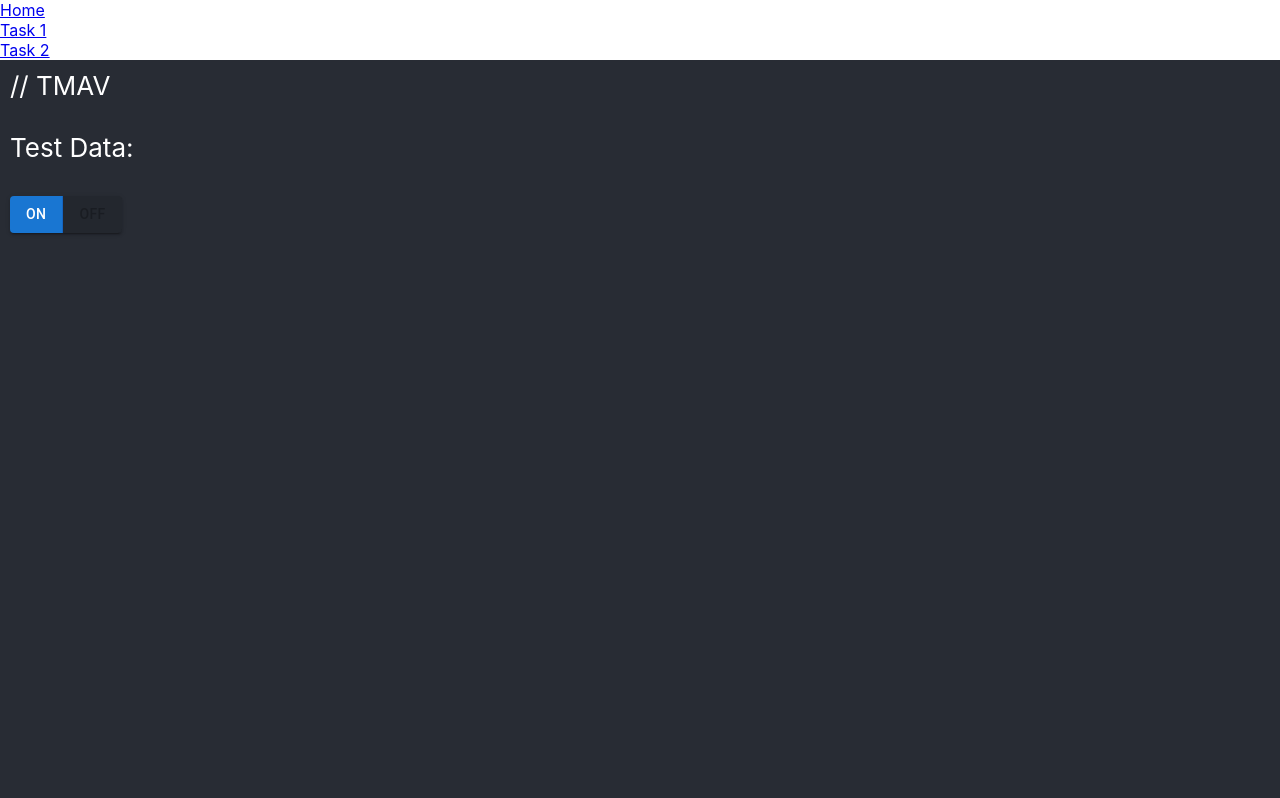
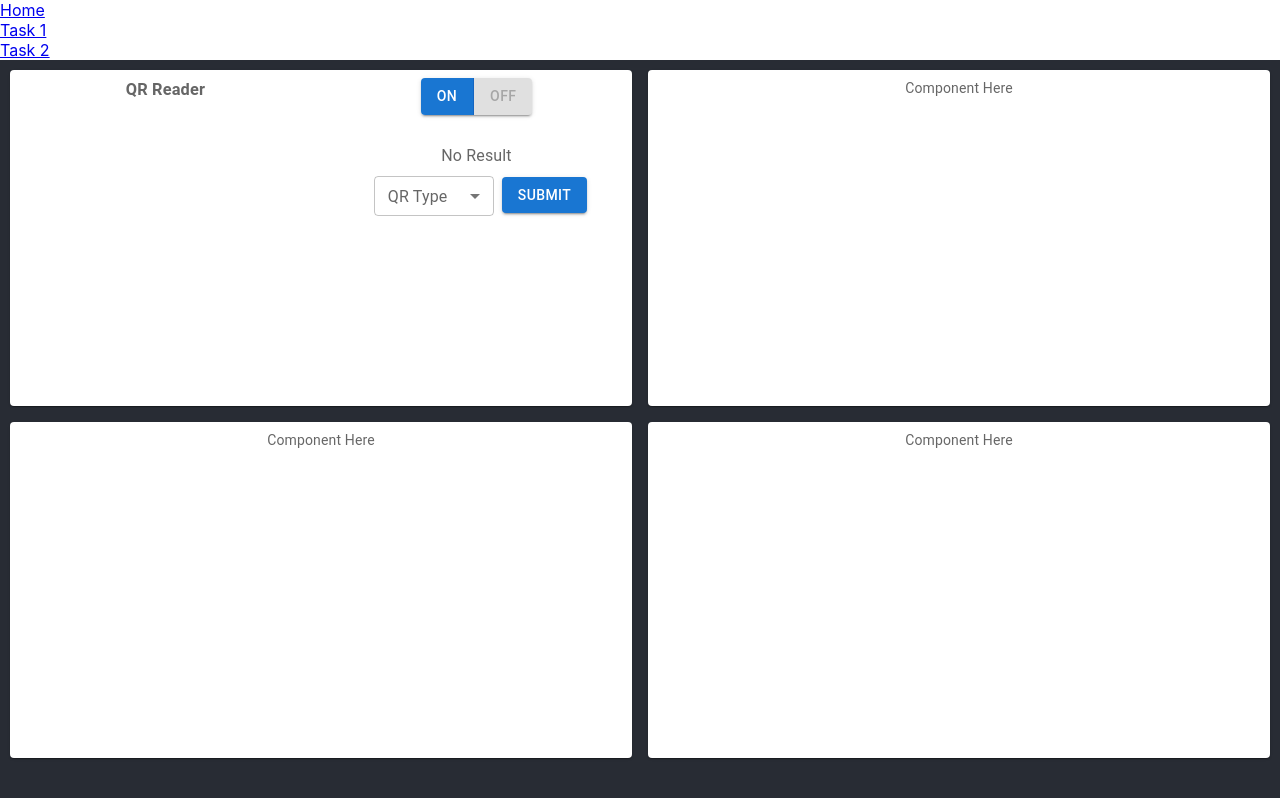
Before and after one commit to TMet-Aerial-Vehicles/Control-Systems-2023, a React app in the folder client/: page / in a window 1280 px wide. Built offline with nearby package versions, Linux system fonts and the light colour scheme; no server answers.

Commit message:
added grid layout and qr type specfifcation

```diff
--- a/client/src/components/Home/Home.js
+++ b/client/src/components/Home/Home.js
@@ -2,6 +2,10 @@ import './Home.css';
 import React, {useEffect, useState} from "react";
 import axios from "axios";
 import VideoReader from "../VideoReader/VideoReader";
+import { styled } from '@mui/material/styles';
+import Paper from '@mui/material/Paper';
+import Grid from '@mui/material/Unstable_Grid2';
+import Box from '@mui/material/Box';
 
 function Home() {
     const [test, setTest] = useState("");
@@ -14,18 +18,35 @@ function Home() {
         })
     }, []);
 
+    const Item = styled(Paper)(({ theme }) => ({
+        backgroundColor: theme.palette.mode === 'dark' ? '#1A2027' : '#fff',
+        ...theme.typography.body2,
+        padding: theme.spacing(1),
+        textAlign: 'center',
+        color: theme.palette.text.secondary,
+        minHeight: '40vh'
+      }));
+
     return (
-        <div className="Home">
-            <header className='app-header'>
-                // TMAV
-            </header>
-            <br/>
-            <p>
-               Test Data: {test}
-            </p>
-            <br/>
-            <VideoReader/>
-        </div>
+        <Box sx={{ flexGrow: 1 }} className="Home">
+            <Grid container spacing={2}>
+                <Grid xs={6}>
+                    <Item>
+                        {/* Component QR Reader */}
+                        <VideoReader/>
+                    </Item>
+                </Grid>
+                <Grid xs={6}>
+                    <Item>Component Here</Item>
+                </Grid>
+                <Grid xs={6}>
+                    <Item>Component Here</Item>
+                </Grid>
+                <Grid xs={6}>
+                    <Item>Component Here</Item>
+                </Grid>
+            </Grid>
+        </Box>
     );
 }
 
--- a/client/src/components/VideoReader/VideoReader.css
+++ b/client/src/components/VideoReader/VideoReader.css
@@ -1,13 +1,8 @@
-.qr-controls {
-    display: block;
-}
-
 .qr-reader {
-    display: inline-block;
-    width: 30%;
+    margin-top: -2vh;
 }
 
 .reader-text {
     font-size: medium;
-    margin-top: -50px;
+    margin-top: 5%;
 }
--- a/client/src/components/VideoReader/VideoReader.js
+++ b/client/src/components/VideoReader/VideoReader.js
@@ -2,6 +2,13 @@ import React, { useState } from 'react'
 import { QrReader } from 'react-qr-reader'
 import Button from '@mui/material/Button';
 import ButtonGroup from '@mui/material/ButtonGroup';
+import Grid from '@mui/material/Unstable_Grid2';
+import Box from '@mui/material/Box';
+import InputLabel from '@mui/material/InputLabel';
+import MenuItem from '@mui/material/MenuItem';
+import FormControl from '@mui/material/FormControl';
+import Select from '@mui/material/Select';
+
 import "./VideoReader.css"
 
 function Camera(props) {
@@ -25,8 +32,33 @@ function Camera(props) {
                 }}
                 className="qr-reader"
             />
-            <p className='reader-text'>{props.qrRaw}</p>
         </>
+    )
+}
+
+function SubmitQR() {
+    const [qrType, setQrType] = useState("")
+    const handleChange = (event) => {
+        setQrType(event.target.value)
+    }
+
+    return (
+        <Box>
+            <FormControl sx={{ m: 1, minWidth: 120 }} size="small">
+                <InputLabel>QR Type</InputLabel>
+                    <Select
+                        value={qrType}
+                        label="QR Type"
+                        autoWidth
+                        onChange={handleChange}
+                    >
+                        <MenuItem value={1}>One</MenuItem>
+                        <MenuItem value={2}>Two</MenuItem>
+                        <MenuItem value={3}>Three</MenuItem>
+                    </Select>
+            </FormControl>
+            <Button sx={{marginTop: '3%'}} variant='contained'>Submit</Button>
+        </Box>
     )
 }
 
@@ -35,14 +67,26 @@ function VideoReader() {
     const [camera, setCamera] = useState(false)
 
     return (
-        <>
-            <ButtonGroup className='qr-controls' variant='contained' aria-label='outlined primary button group'>
-                <Button disabled={camera === true} onClick={() => {setCamera(true)}}>ON</Button>
-                <Button disabled={camera === false} onClick={() => {setCamera(false)}}>OFF</Button>
-            </ButtonGroup>
-            <br/>
-            <Camera camera={camera} setQrRaw={setQrRaw} qrRaw={qrRaw}/>
-        </>
+        <Box sx={{ flexGrow: 1 }}>
+            <Grid container spacing={2}>
+            <Grid xs={6}>
+                    <h3>QR Reader</h3>
+                </Grid>
+                <Grid xs={6}>
+                    <ButtonGroup className='qr-controls' variant='contained' aria-label='outlined primary button group'>
+                     <Button disabled={camera === true} onClick={() => {setCamera(true)}}>ON</Button>
+                     <Button disabled={camera === false} onClick={() => {setCamera(false)}}>OFF</Button>
+                    </ButtonGroup>
+                </Grid>
+                <Grid xs={6}>
+                    <Camera camera={camera} setQrRaw={setQrRaw}/>
+                </Grid>
+                <Grid xs={6}>
+                    <p className='reader-text'>{qrRaw}</p>
+                    <SubmitQR/>
+                </Grid>
+            </Grid>
+        </Box>
     )
 }
 
```
Also changed, not shown: README.md.
